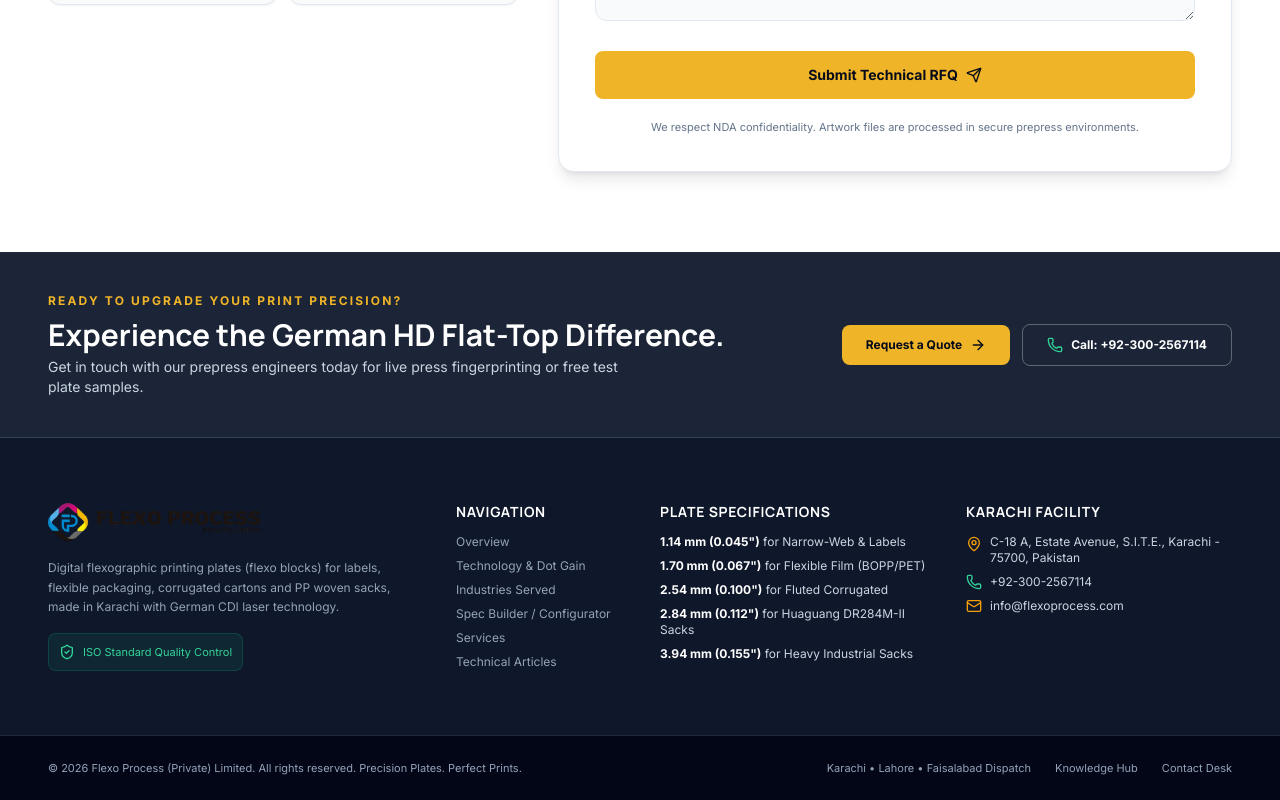
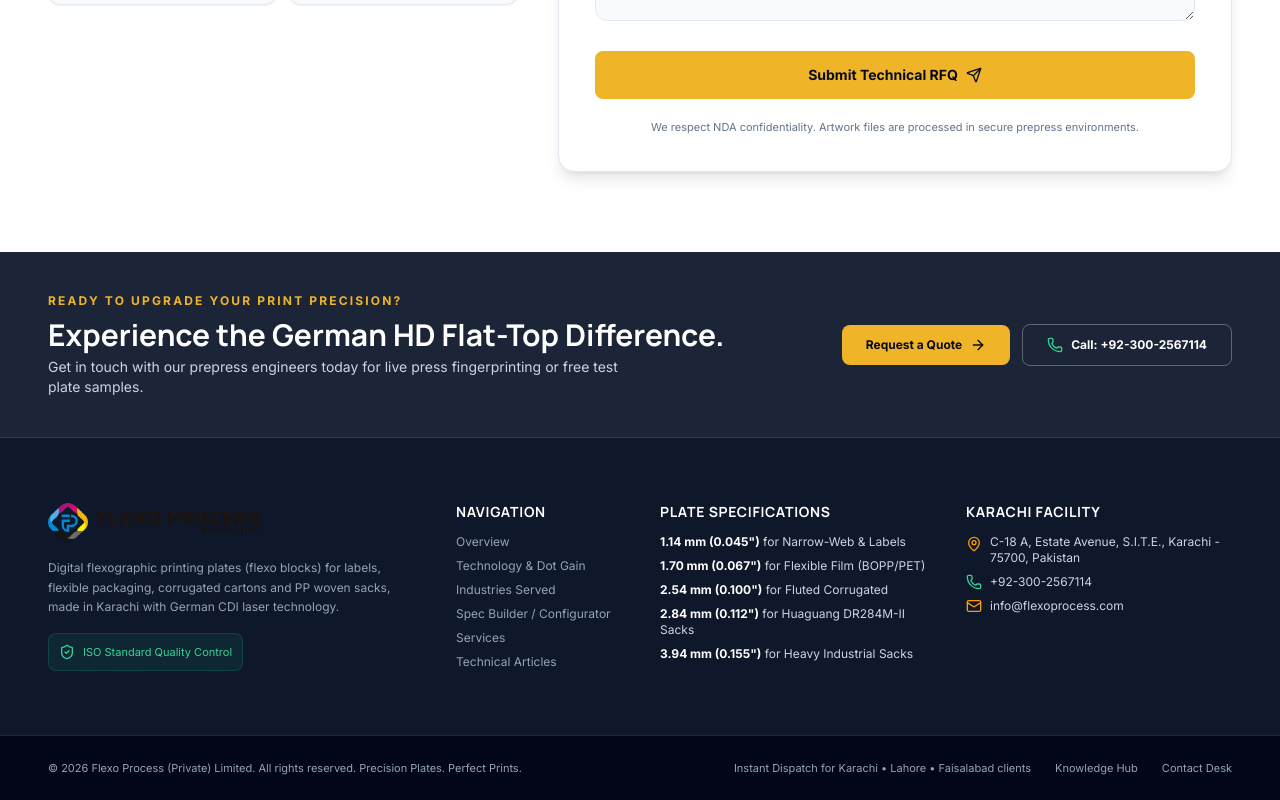
Before and after one commit to saqibvohra93/flexo-process-website, a React (Vite) app: page / in a window 1280 px wide. Shown: the part 8146-8946 px from the top of the page. Built offline with nearby package versions, Linux system fonts and the light colour scheme.

Commit message:
Update footer dispatch text to 'Instant Dispatch for Karachi - Lahore - Faisalabad clients'

```diff
--- a/src/components/Footer.tsx
+++ b/src/components/Footer.tsx
@@ -163,7 +163,7 @@ export const Footer: React.FC<FooterProps> = ({ onNavigateSection, onOpenQuote }
             &copy; {currentYear} Flexo Process (Private) Limited. All rights reserved. Precision Plates. Perfect Prints.
           </div>
           <div className="flex items-center gap-6">
-            <span>Karachi &bull; Lahore &bull; Faisalabad Dispatch</span>
+            <span>Instant Dispatch for Karachi &bull; Lahore &bull; Faisalabad clients</span>
             <button onClick={() => onNavigateSection('knowledge-hub')} className="hover:text-white transition-colors">
               Knowledge Hub
             </button>
```
